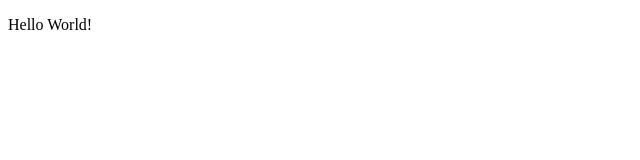
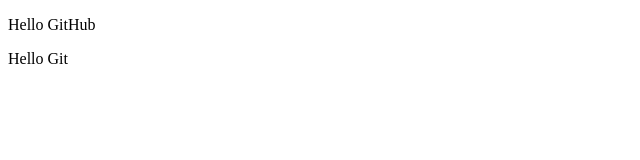
Before and after one commit to gunnar-miklis/test-2023-03-07, a plain HTML site: page index.html in a window 1280 px wide. Shown: the full height of the page, 0-640 px from the left. Drawn offline with Linux system fonts and the light colour scheme.

Commit message:
Update index.html

```diff
--- a/index.html
+++ b/index.html
@@ -5,6 +5,7 @@
         <meta charset="UTF-8" />
     </head>
     <body>
-        <p>Hello World!</p>
+        <p>Hello GitHub</p>
+        <p>Hello Git</p>
     </body>
 </html>
```
